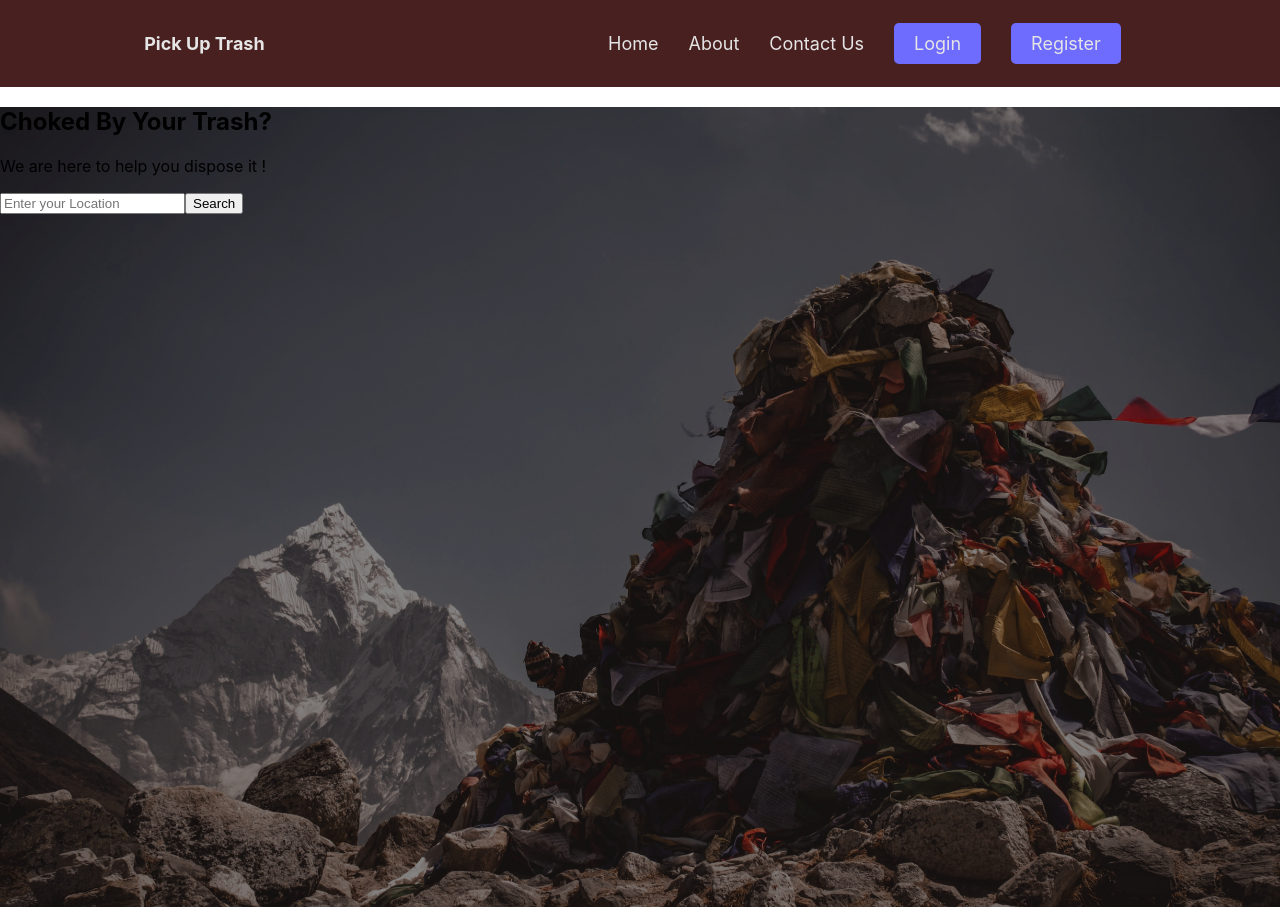
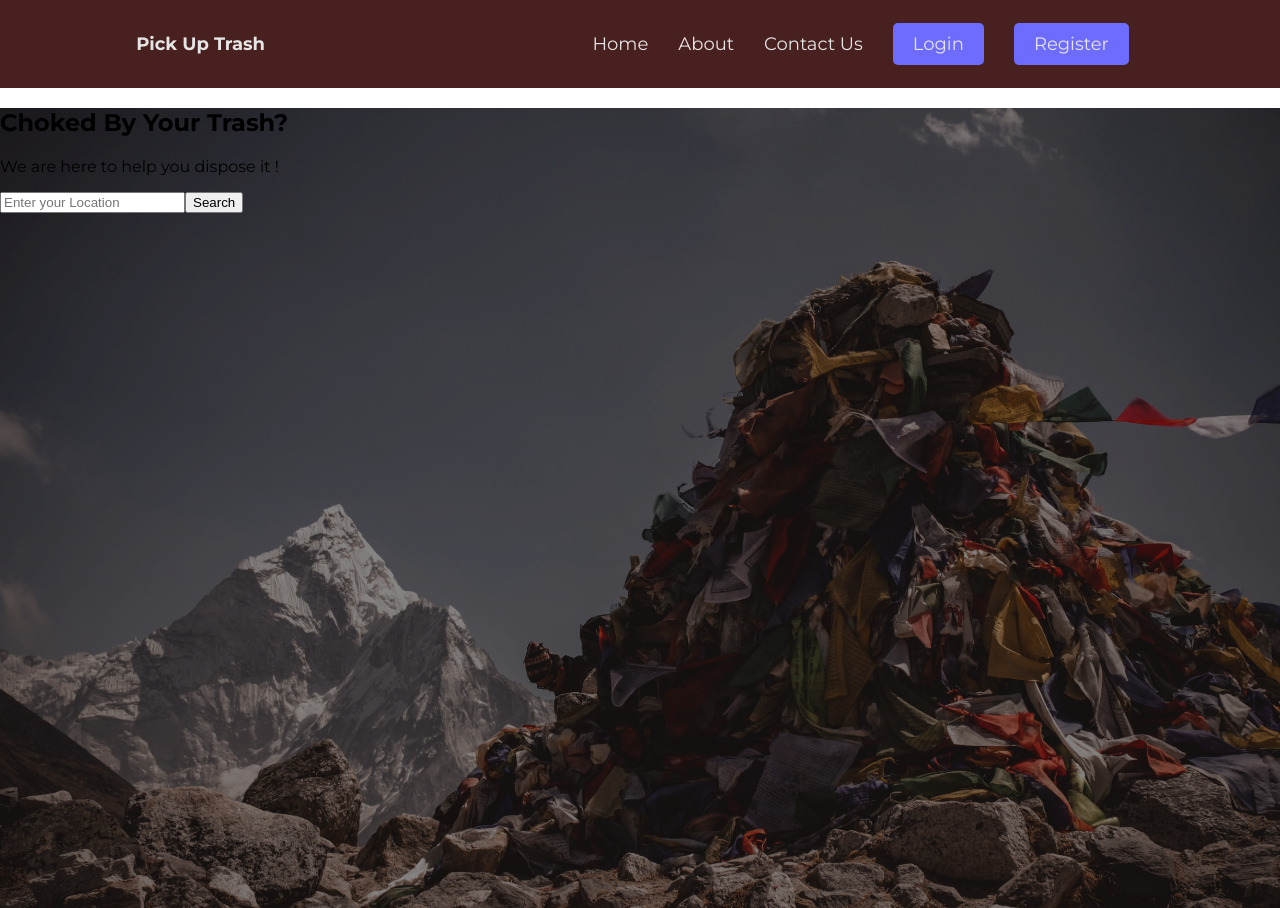
Before and after one commit to kiborgok/pick-up-trash, a React (Create React App) app: page / in a window 1280 px wide. Built offline with nearby package versions, Linux system fonts and the light colour scheme; the HTML template or start-up script is replaced by a standard one.

Commit message:
style: change default font to montserrat

```diff
--- a/src/index.css
+++ b/src/index.css
@@ -1,13 +1,12 @@
+@import url("https://fonts.googleapis.com/css2?family=Abril+Fatface&family=Concert+One&family=Montserrat:wght@400;500;600;700;800;900&display=swap");
+
 body {
-  margin: 0;
-  font-family: -apple-system, BlinkMacSystemFont, 'Segoe UI', 'Roboto', 'Oxygen',
-    'Ubuntu', 'Cantarell', 'Fira Sans', 'Droid Sans', 'Helvetica Neue',
-    sans-serif;
-  -webkit-font-smoothing: antialiased;
-  -moz-osx-font-smoothing: grayscale;
+    margin: 0;
+    font-family: "Montserrat", sans-serif;
+    -webkit-font-smoothing: antialiased;
+    -moz-osx-font-smoothing: grayscale;
 }
 
 code {
-  font-family: source-code-pro, Menlo, Monaco, Consolas, 'Courier New',
-    monospace;
+    font-family: source-code-pro, Menlo, Monaco, Consolas, "Courier New", monospace;
 }
```
